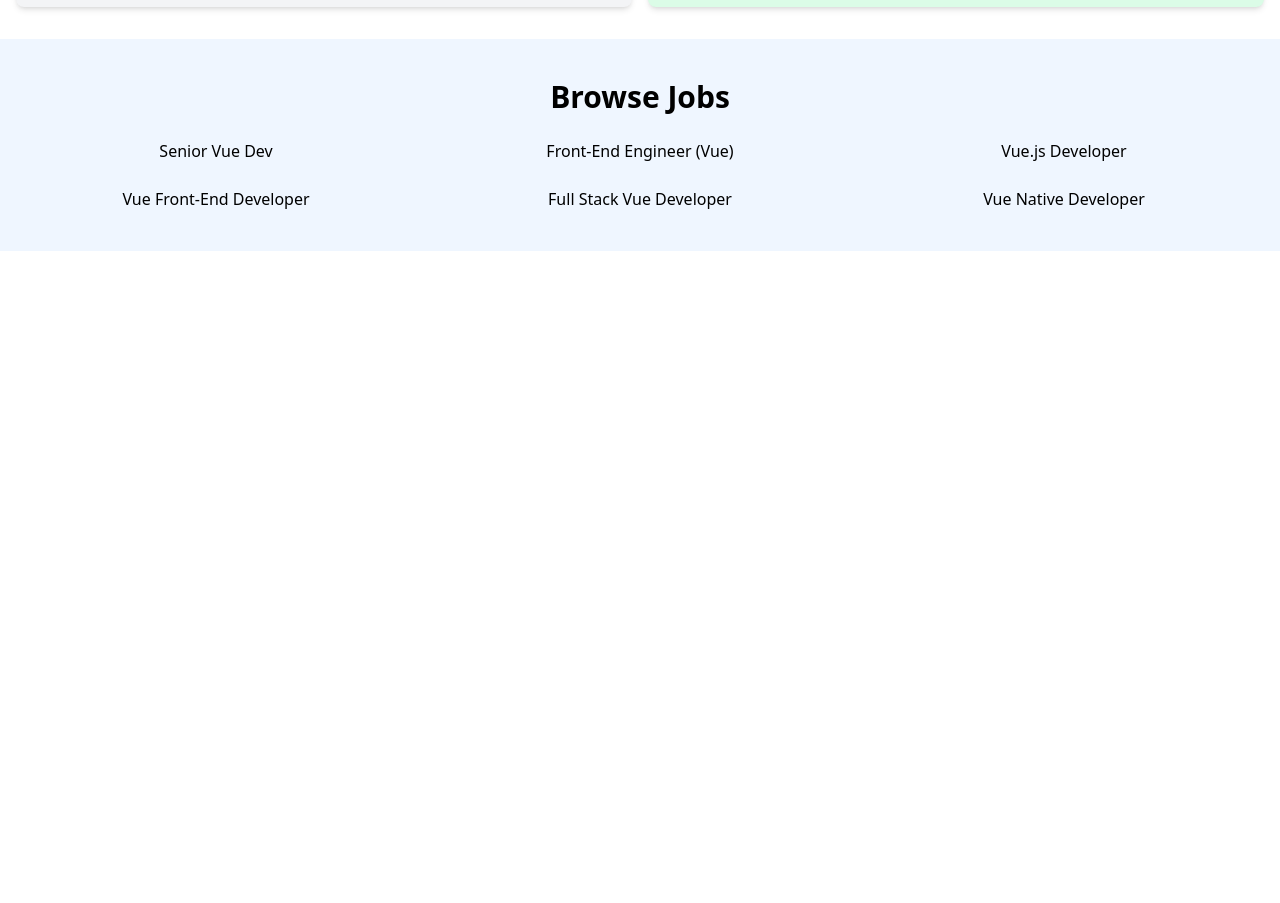
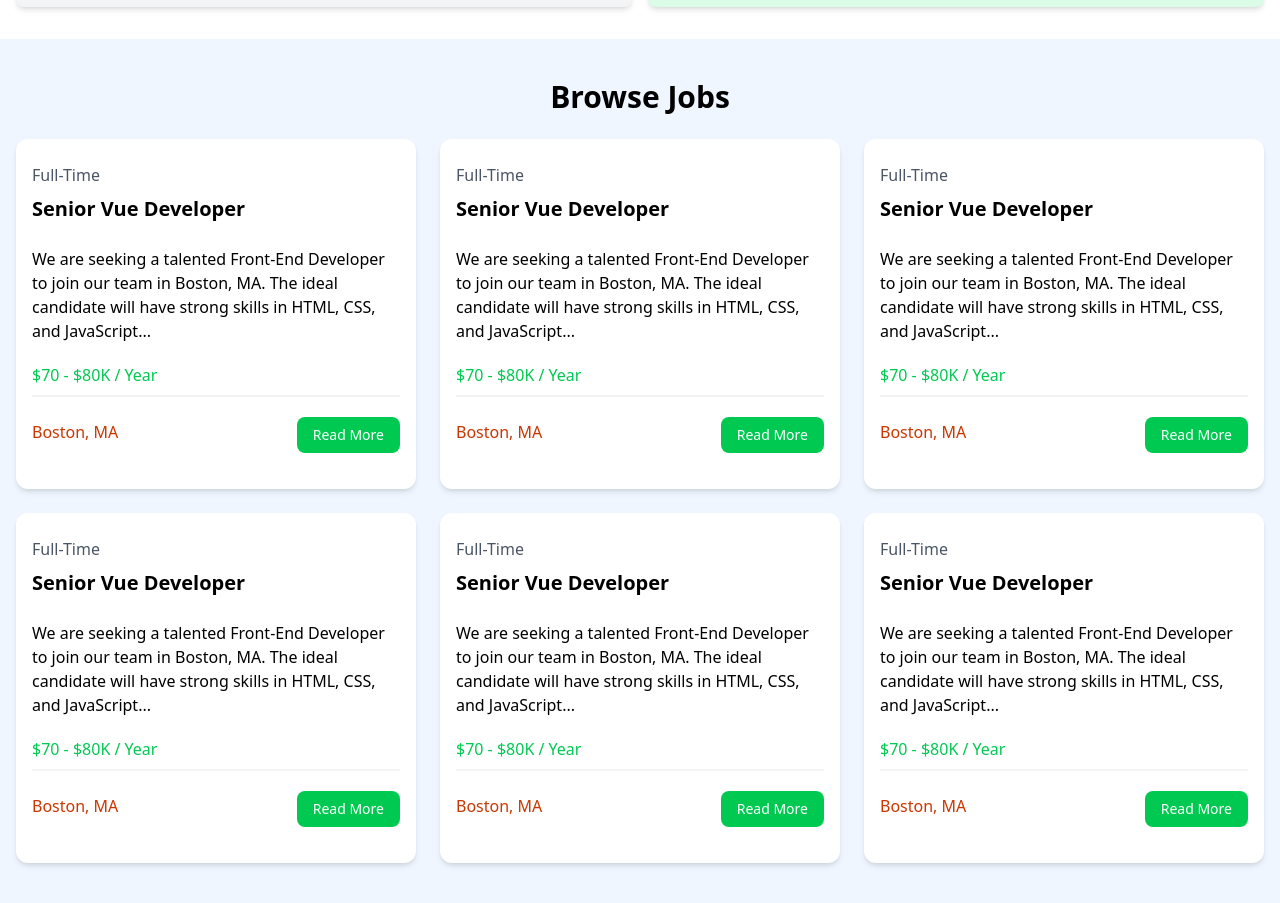
Before and after one commit to chrisokoriedev/crashprojectvue2025, a Vue app: page / in a window 1280 px wide. Shown: the part 557-1460 px from the top of the page. Before the commit the page ends 808 px from the top, so only its background shows below. Built offline with nearby package versions, Linux system fonts and the light colour scheme.

Commit message:
feat: create SingleJobListing component and integrate into JobListing
- Create SingleJobListing component with basic job details layout.
- Integrate SingleJobListing component into JobListing to display individual job listings.

```diff
--- a/src/components/JobListing.vue
+++ b/src/components/JobListing.vue
@@ -1,6 +1,7 @@
 <script setup>
 import jobData from '@/jobs.json';
 import { ref } from 'vue';
+import SingleJobListiing from './SingleJobListiing.vue';
 const jobs = ref(jobData.jobs);
 console.log(jobs.value);
 </script>
@@ -12,7 +13,7 @@
             </h2>
             <div class="grid grid-cols-1 md:grid-cols-3 gap-6 place-items-center">
                 <div v-for="job in jobs.slice(0, 6)" :key="job.id">
-                    {{ job.title }}
+                    <SingleJobListiing />
                 </div>
             </div>
         </div>
--- a/src/components/SingleJobListiing.vue
+++ b/src/components/SingleJobListiing.vue
@@ -0,0 +1,34 @@
+<script setup>
+
+</script>
+<template>
+    <div class="bg-white rounded-xl shadow-md relative">
+        <div class="p-4">
+            <div class="mb-6">
+                <div class="text-gray-600 my-2">Full-Time</div>
+                <h3 class="text-xl font-bold">Senior Vue Developer</h3>
+            </div>
+
+            <div class="mb-5">
+                We are seeking a talented Front-End Developer to join our team
+                in Boston, MA. The ideal candidate will have strong skills in
+                HTML, CSS, and JavaScript...
+            </div>
+
+            <h3 class="text-green-500 mb-2">$70 - $80K / Year</h3>
+
+            <div class="border border-gray-100 mb-5"></div>
+
+            <div class="flex flex-col lg:flex-row justify-between mb-4">
+                <div class="text-orange-700 mb-3">
+                    <i class="fa-solid fa-location-dot text-lg"></i>
+                    Boston, MA
+                </div>
+                <a href="job.html"
+                    class="h-[36px] bg-green-500 hover:bg-green-600 text-white px-4 py-2 rounded-lg text-center text-sm">
+                    Read More
+                </a>
+            </div>
+        </div>
+    </div>
+</template>
```
